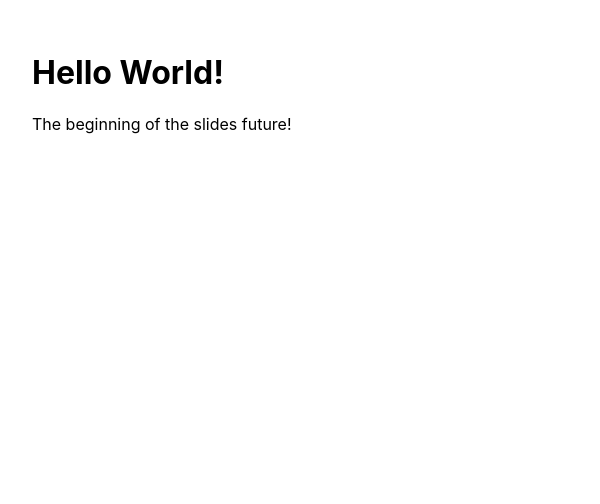
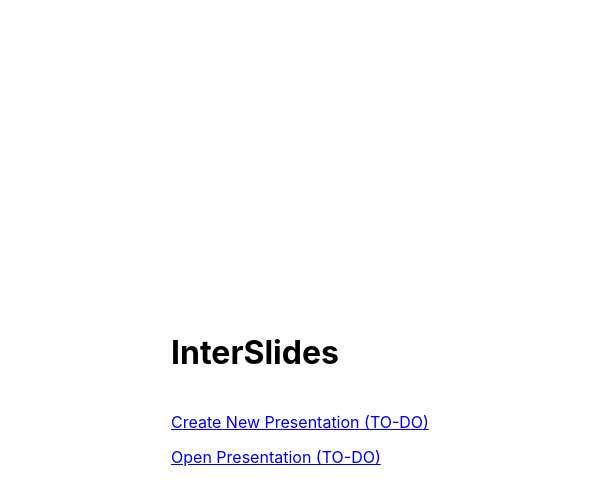
Before and after one commit to Andreybest/interslides, an Electron app: page public/menu/index.html in a window 600 px wide. Drawn offline with Linux system fonts and the light colour scheme.

Commit message:
Added main menu template, express and settings

```diff
--- a/public/menu/index.css
+++ b/public/menu/index.css
@@ -1,6 +1,31 @@
-body {
-  font-family: -apple-system, BlinkMacSystemFont, "Segoe UI", Roboto, Helvetica, Arial, sans-serif;
-  margin: auto;
-  max-width: 38rem;
-  padding: 2rem;
+* {
+	margin: 0;
+	padding: 0;
 }
+
+main {
+    font-family: -apple-system, BlinkMacSystemFont, "Segoe UI", Roboto, Helvetica, Arial, sans-serif;
+	width: 100vw;
+	height: 100vh;
+	display: flex;
+	justify-content: center;
+	align-items: center;
+}
+
+#container {
+	width: 500px;
+	display: flex;
+	flex-direction: column;
+	justify-content: center;
+	text-align: center;
+}
+
+#buttons {
+	display: flex;
+	flex-direction: column;
+	margin-top: 25px;
+}
+
+#buttons > a {
+	margin-top: 15px;
+}
--- a/public/menu/index.html
+++ b/public/menu/index.html
@@ -1,12 +1,25 @@
 <!DOCTYPE html>
 <html>
-  <head>
-    <meta charset="UTF-8">
-    <title>InterSlides</title>
-    <link rel="stylesheet" href="index.css">
-  </head>
-  <body>
-    <h1>Hello World!</h1>
-    <p>The beginning of the slides future!</p>
-  </body>
+	<head>
+		<meta charset='utf-8'>
+		<meta http-equiv='X-UA-Compatible' content='IE=edge'>
+		<title>InterSlides</title>
+		<meta name='viewport' content='width=device-width, initial-scale=1'>
+		<link rel='stylesheet' type='text/css' media='screen' href='index.css'>
+	</head>
+	<body>
+		<main>
+			<div id="content">
+				<div id="logo">
+					<h1>InterSlides</h1>
+				</div>
+
+				<div id="buttons">
+					<a href="#">Create New Presentation (TO-DO)</a>
+					<a href="#">Open Presentation (TO-DO)</a>
+				</div>
+			</div>
+		</main>
+		<script src="../../dist/renderers/index.js"></script>
+	</body>
 </html>
--- /dev/null
+++ b/src/renderers/index.ts
@@ -0,0 +1,6 @@
+for (const item of document.getElementsByTagName('a')) {
+    item.onclick = (event) => {
+        event.preventDefault();
+        alert('TODO!');
+    };
+}
--- a/tsconfig.json
+++ b/tsconfig.json
@@ -1,12 +1,14 @@
 {
   "compilerOptions": {
     "outDir": "dist",
+    "target": "ES6",
     "module": "commonjs",
     "sourceMap": true,
     "baseUrl": ".",
     "paths": {
       "*": ["node_modules/*"]
-    }
+    },
+    "skipLibCheck": true
   },
   "include": [
     "src/**/*"
```
Also changed, not shown: package.json (+5 -2 lines), src/main.ts (+6 -2 lines), 1 other file.
